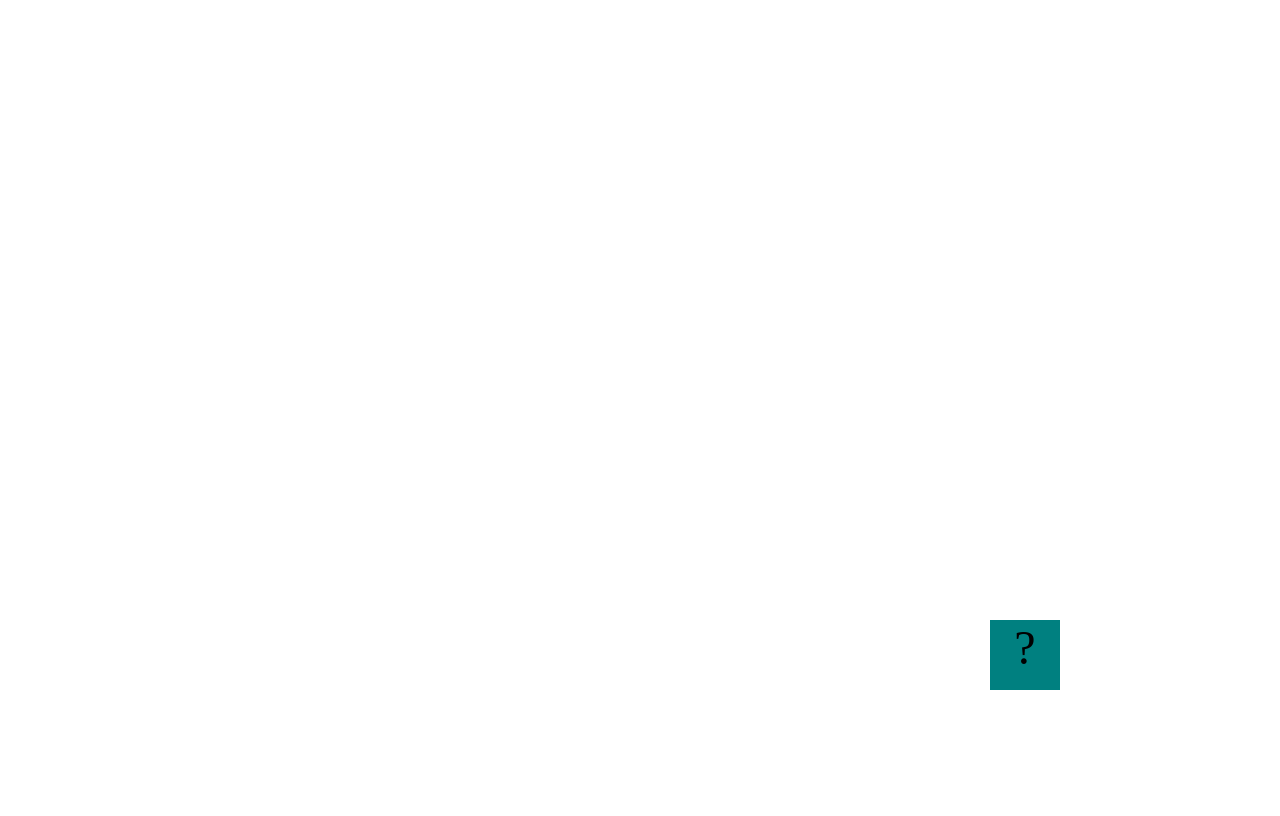
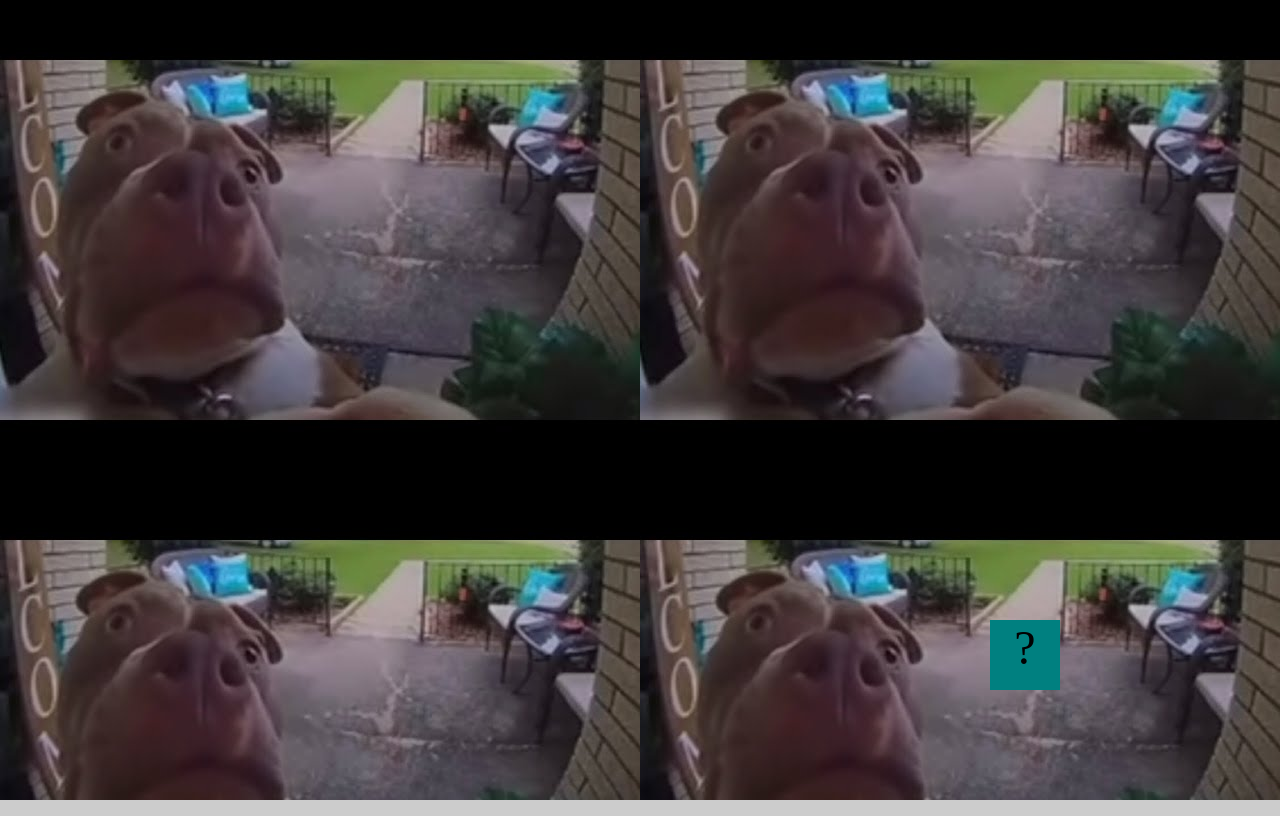
Before and after one commit to diegoroundy/diegoroundy.github.io, a plain HTML site: page projects/bouncing-box/index.html in a window 1280 px wide. Drawn offline with Linux system fonts and the light colour scheme.

Commit message:
made background

```diff
--- a/projects/bouncing-box/index.html
+++ b/projects/bouncing-box/index.html
@@ -16,8 +16,10 @@
 			top: 100px;
 			left: 100px;  /* <--- Change me! */
 		}
-		.board{
-			height: 100vh;
+		body{
+			background-image:url("images/sddefault.png");
+			background-color: #cccccc;
+			height: 100;
 		}
 	</style>
 	<!-- 	<script src="//cdnjs.cloudflare.com/ajax/libs/jquery/2.1.1/jquery.min.js"></script> -->
@@ -111,9 +113,13 @@
 
 				points = points + 1;
 				changeBoxText(points);
-				speed = speed + 3;
 				speedY = speedY + 3;
-
+				if (speed >=0 ){
+					speed = speed +3;
+				}
+				else if (speed < 0){
+					speed = speed -3;
+				}
 
 			};
 		})();
```
Also changed, not shown: projects/bouncing-box/images/edp.png (added), projects/bouncing-box/images/sddefault.png (added).
